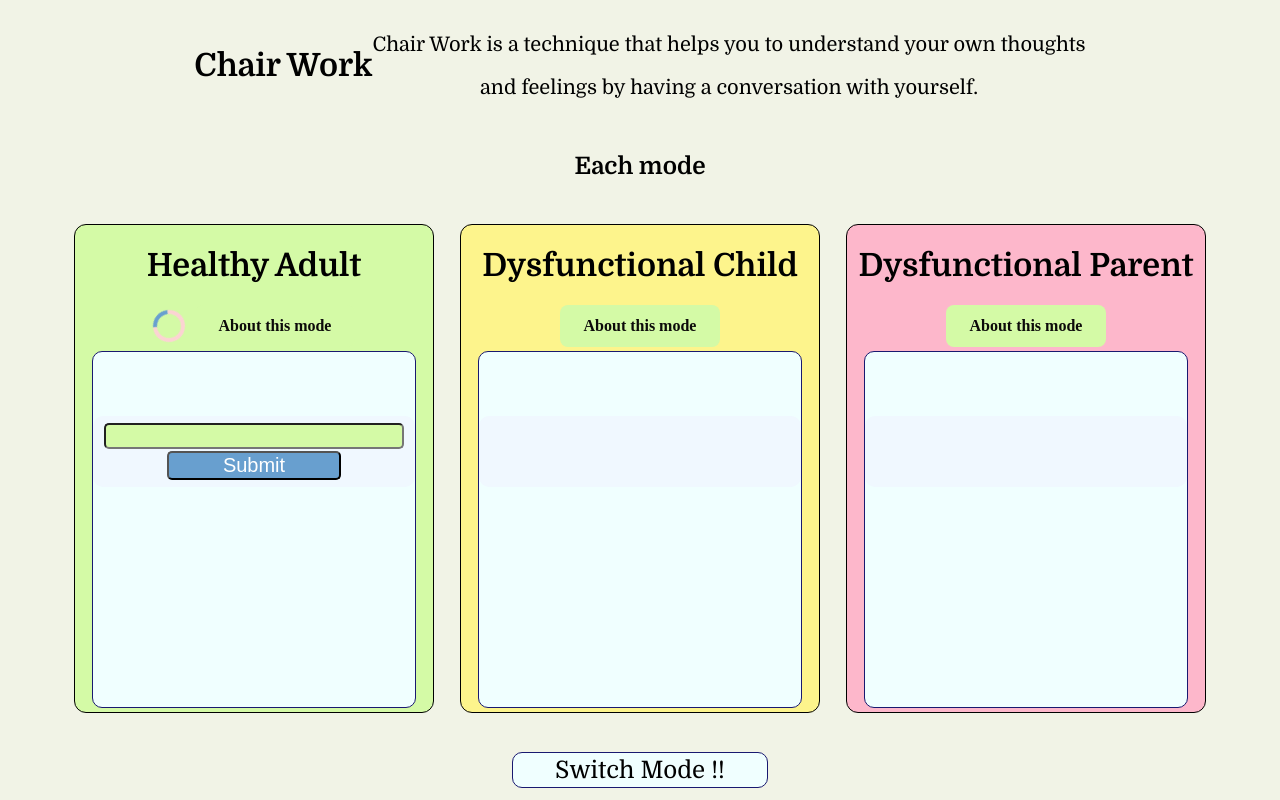
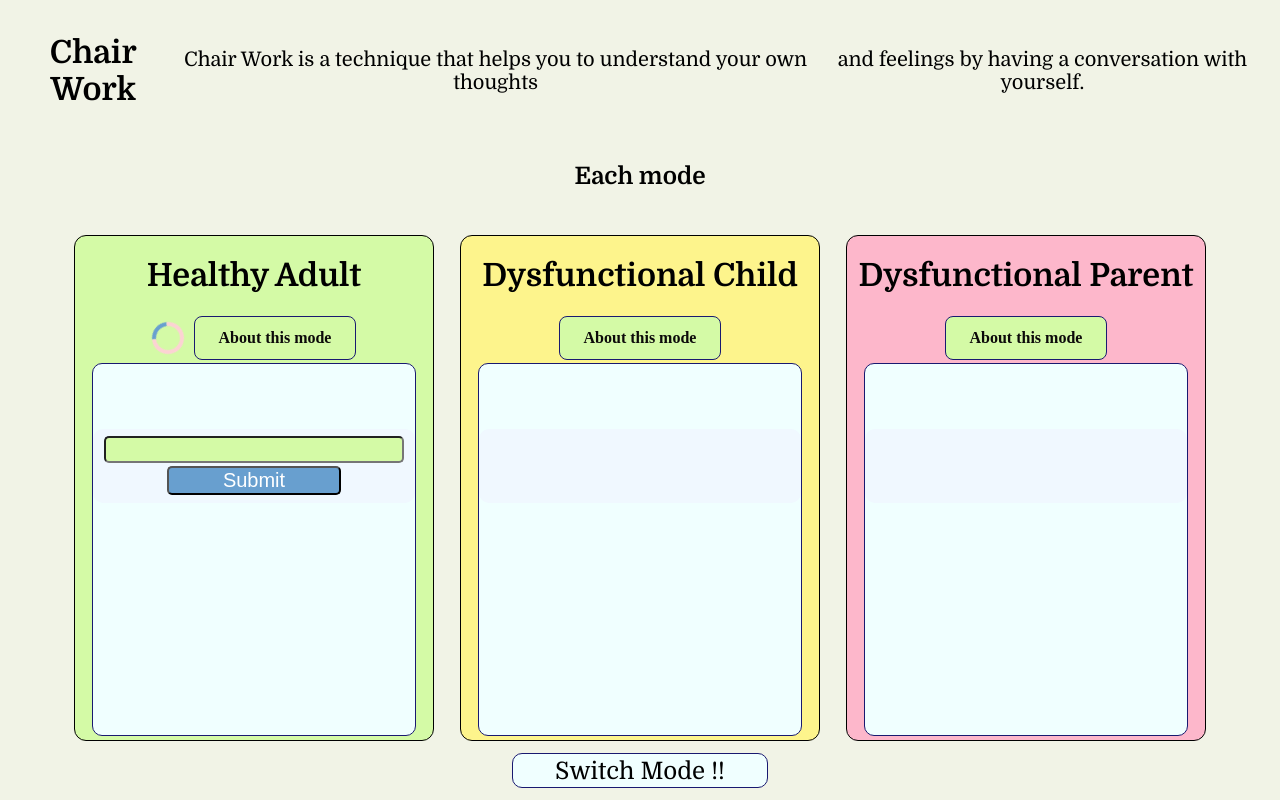
Before and after one commit to Kaikei-e/Weathering, a Next.js app in the folder cognit/: page /chairWork in a window 1280 px wide. Built offline with nearby package versions, Linux system fonts and the light colour scheme.

Commit message:
Cognit: styling

```diff
--- a/cognit/src/components/base/modal/modalButton.tsx
+++ b/cognit/src/components/base/modal/modalButton.tsx
@@ -13,7 +13,7 @@ const ModalButton: React.FC<Props> = (props: Props) => {
       css={css`
         background-color: #d4faa6;
         color: #0c0a0a;
-        border: none;
+        border: midnightblue solid 1px;
         padding: 12px 24px;
         border-radius: 8px;
         cursor: pointer;
--- a/cognit/src/components/schema/mode.tsx
+++ b/cognit/src/components/schema/mode.tsx
@@ -78,7 +78,6 @@ export const Schema: React.FC<Props> = (props: Props) => {
         <ol
           css={css`
             padding: 4%;
-
           `}
         >
           {sentences.map((sentence, index) => {
--- a/cognit/src/pages/chairWork/index.tsx
+++ b/cognit/src/pages/chairWork/index.tsx
@@ -71,7 +71,7 @@ const ChairWork = () => {
 
   const modeStyle = css`
     width: 28%;
-    height: 90%;
+    height: 95%;
     margin: 1%;
     border-radius: 12px;
     border: black 1px solid;
@@ -107,7 +107,9 @@ const ChairWork = () => {
         <h1 css={css``}>Chair Work</h1>
         <div
           css={css`
+            display: flex;
             font-size: 20px;
+            margin: 0;
           `}
         >
           <p>
```
